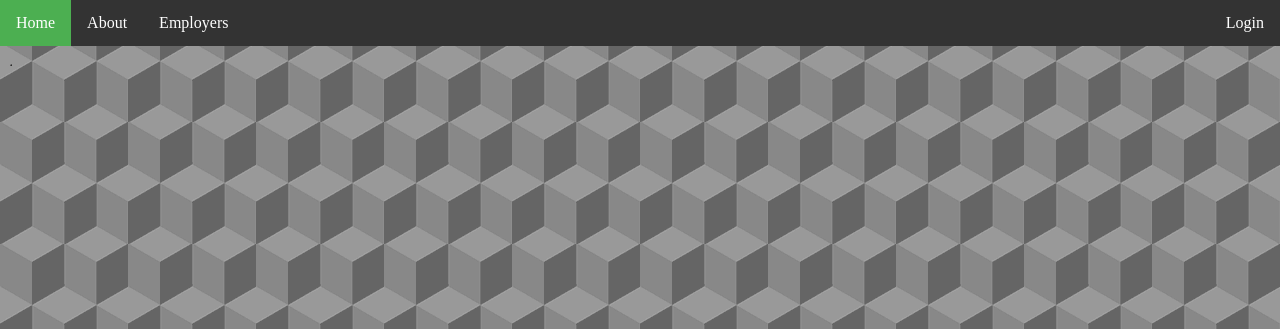
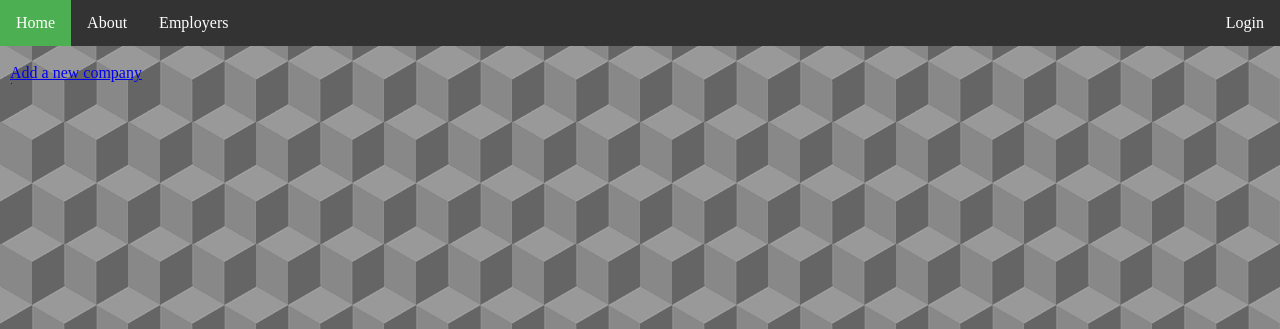
Before and after one commit to TheToddLuci0/BigCheese, a Flask app: page /employers/ in a window 1280 px wide. Shown: the top 329 px of the page. Run offline with Flask 2, Linux system fonts and the light colour scheme; data that the repository does not hold is empty; some libraries are stand-ins or nearby versions.

Commit message:
Add company add link

```diff
--- a/templates/employers.html
+++ b/templates/employers.html
@@ -1,5 +1,6 @@
 {% extends "skeleton.html" %}
 {% block content %}
+      <a href="companyInput.html">Add a new company</a>
       <table border = 1>
          {% for item in result %}
 
```
